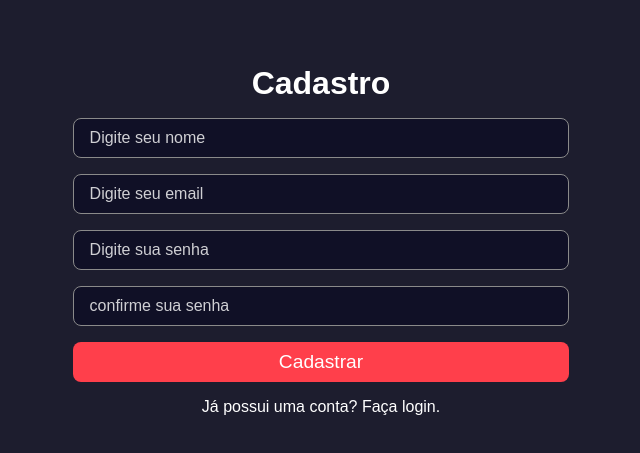
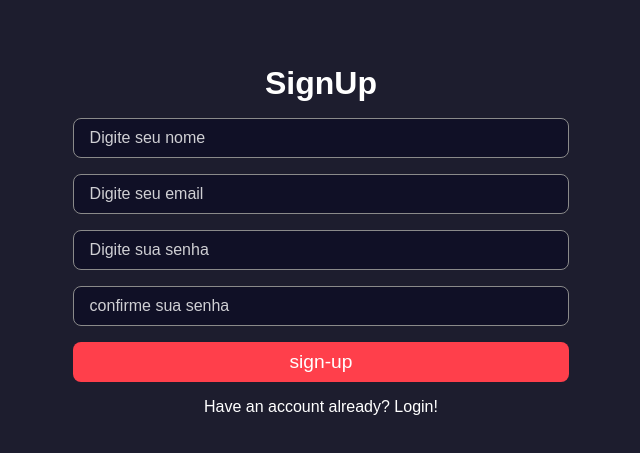
Before and after one commit to felipeLeao18/pizza-byte-frontend, a Next.js app: page /signup in a window 1280 px wide. Shown: the part 211-664 px from the top of the page, without its empty margins (319-959 px from the left). Built offline with nearby package versions, Linux system fonts and the light colour scheme.

Commit message:
feat: translate text

```diff
--- a/src/pages/signup/index.tsx
+++ b/src/pages/signup/index.tsx
@@ -81,7 +81,7 @@ export default function SignUp () {
 
         <div className={styles.login}>
 
-          <h1>Cadastro</h1>
+          <h1>SignUp</h1>
           <form onSubmit={handleSubmit}>
             <Input placeholder="Digite seu nome" type="text"
               onChange={(e) => setName(e.target.value)}
@@ -101,11 +101,11 @@ export default function SignUp () {
               type="submit"
               loading={loading}
             >
-            Cadastrar
+            sign-up
             </Button>
 
             <Link href="/" className={styles.text}>
-              Já possui uma conta? Faça login.
+              Have an account already? Login!
             </Link>
 
           </form>
```
